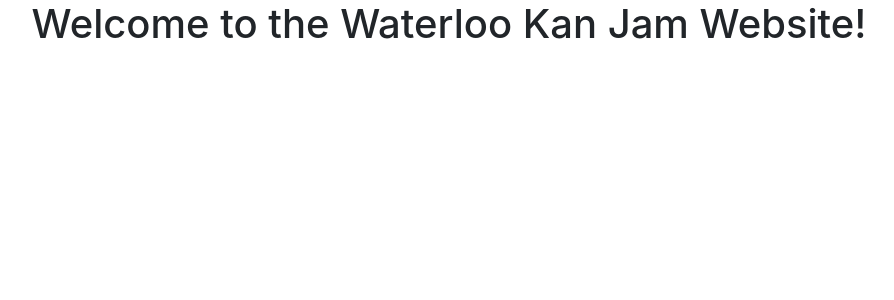
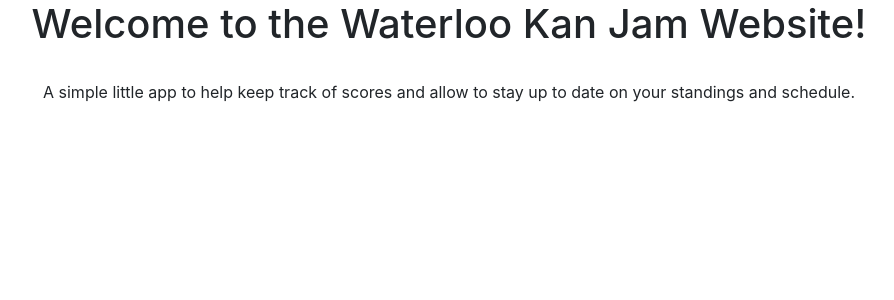
Before and after one commit to fras2560/wjl, a Flask app: page / in a window 1280 px wide. Shown: the part 57-357 px from the top of the page, without its empty margins (191-1085 px from the left). Run offline with Flask 2, Linux system fonts and the light colour scheme; parts of the project's set-up code (start-up, migrations or seed data) failed here and were passed over; some libraries are stand-ins or nearby versions.

Commit message:
Add some more text to give it more height

```diff
--- a/app/templates/index.html
+++ b/app/templates/index.html
@@ -4,4 +4,10 @@
     Welcome to the Waterloo Kan Jam Website!
 </h1>
 
+<br>
+
+<p>
+    A simple little app to help keep track of scores and allow to stay
+    up to date on your standings and schedule.
+</p>
 {% endblock %}
```
